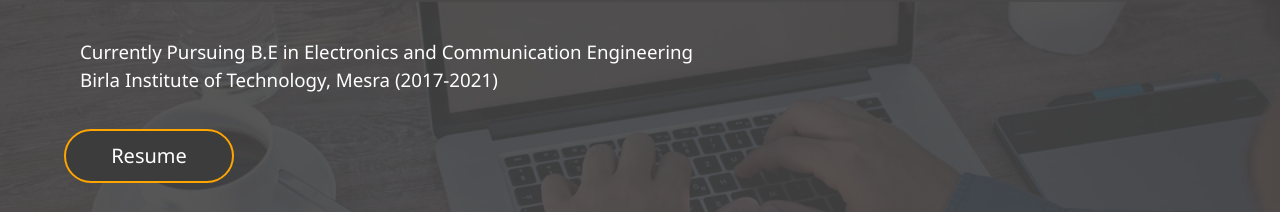
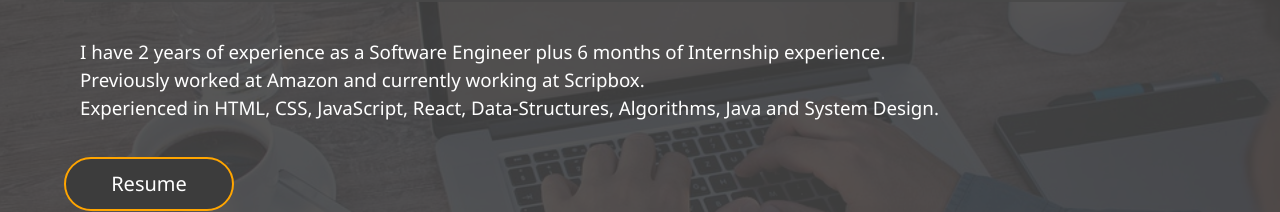
Before and after one commit to ugouhar/ugouhar.github.io, a website: page index.html in a window 1280 px wide. Shown: the part 304-516 px from the top of the page. Drawn offline with nearby package versions, Linux system fonts and the light colour scheme.

Commit message:
Updated intro

```diff
--- a/index.html
+++ b/index.html
@@ -50,8 +50,9 @@
         <div id="app"></div>
       </h2>
       <h3 class="xsm-heading">
-        Currently Pursuing B.E in Electronics and Communication Engineering
-        <br />Birla Institute of Technology, Mesra (2017-2021)
+        I have 2 years of experience as a Software Engineer plus 6 months of Internship experience.
+        <br />Previously worked at Amazon and currently working at Scripbox.
+        <br />Experienced in HTML, CSS, JavaScript, React, Data-Structures, Algorithms, Java and System Design.
       </h3>
       <div class="resume-div">
         <a
```
